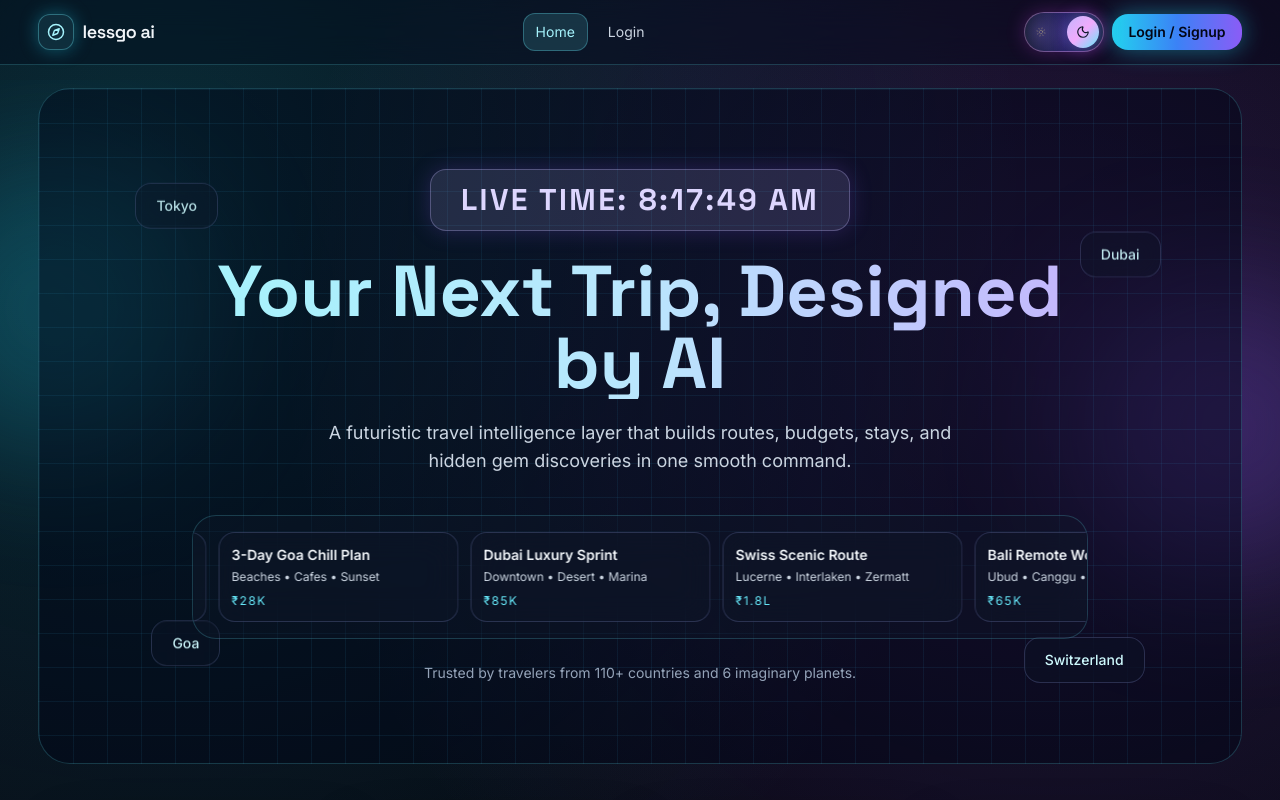
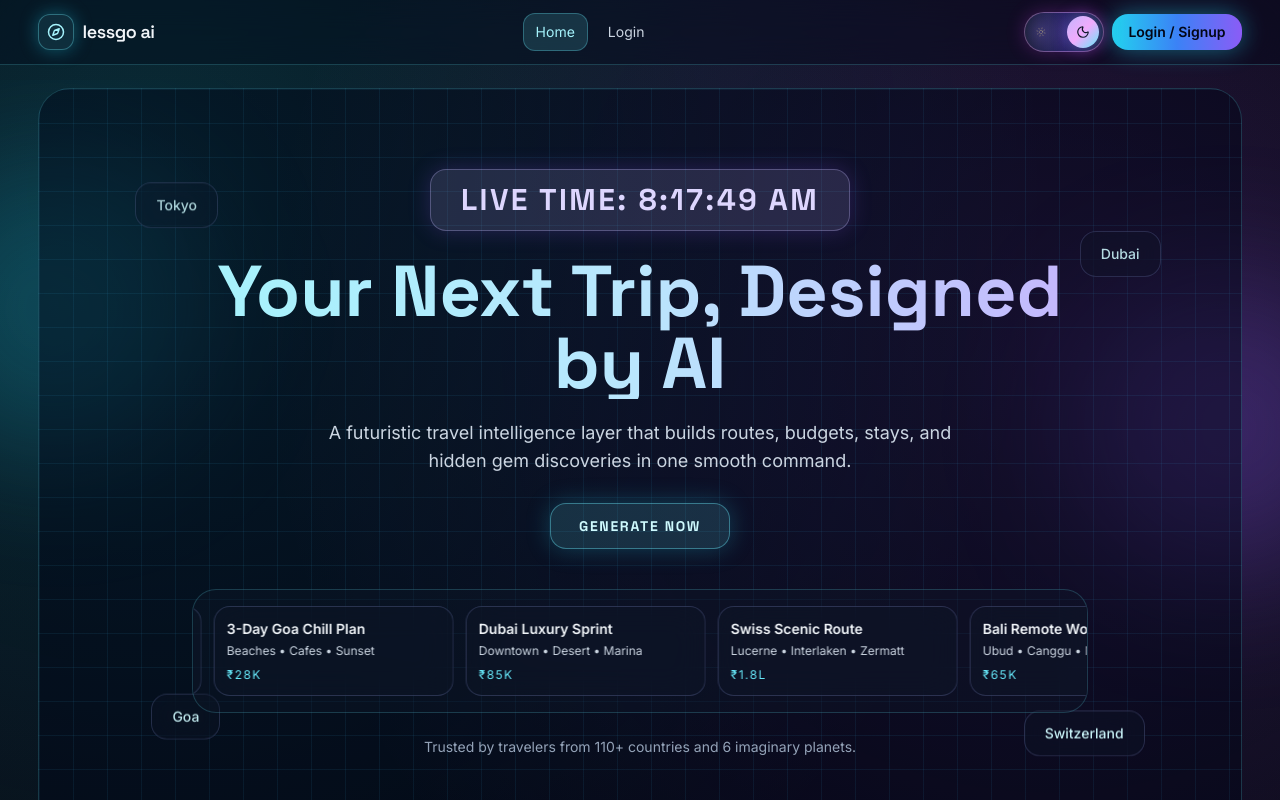
Before and after one commit to itsmierrrrr/AI-Trip-Planner, a React (Vite) app in the folder client/: page / in a window 1280 px wide. Shown: the top 800 px of the page. Built offline with nearby package versions, Linux system fonts and the light colour scheme; no server answers.

Commit message:
add generate button on homepage

```diff
--- a/client/src/pages/LandingPage.jsx
+++ b/client/src/pages/LandingPage.jsx
@@ -120,6 +120,20 @@ const LandingPage = () => {
           >
             {env.heroSubheading}
           </motion.p>
+
+          <motion.div
+            initial={{ opacity: 0, y: 20 }}
+            animate={{ opacity: 1, y: 0 }}
+            transition={{ duration: 0.6, delay: 0.3 }}
+            className="mt-7"
+          >
+            <Link
+              to="/auth"
+              className="inline-flex items-center justify-center rounded-2xl border border-cyan-300/40 bg-cyan-300/15 px-7 py-3 font-['Space_Grotesk'] text-sm font-bold uppercase tracking-[0.12em] text-cyan-100 shadow-[0_0_24px_rgba(34,211,238,0.25)] transition hover:border-cyan-200/70 hover:bg-cyan-300/25 hover:text-white"
+            >
+              Generate Now
+            </Link>
+          </motion.div>
 
           <div className="relative mx-auto mt-10 max-w-5xl overflow-hidden rounded-3xl border border-cyan-300/20 bg-slate-900/35 py-4">
             <motion.div
```
